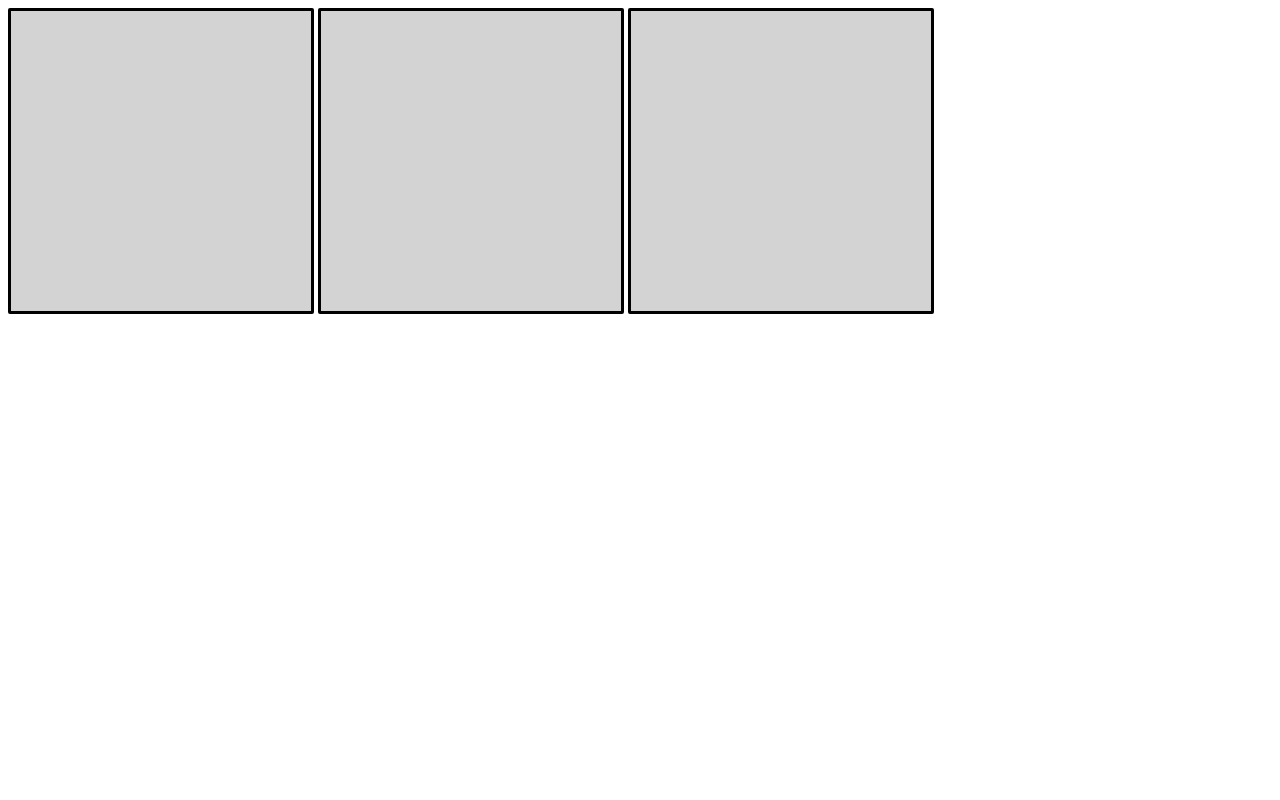
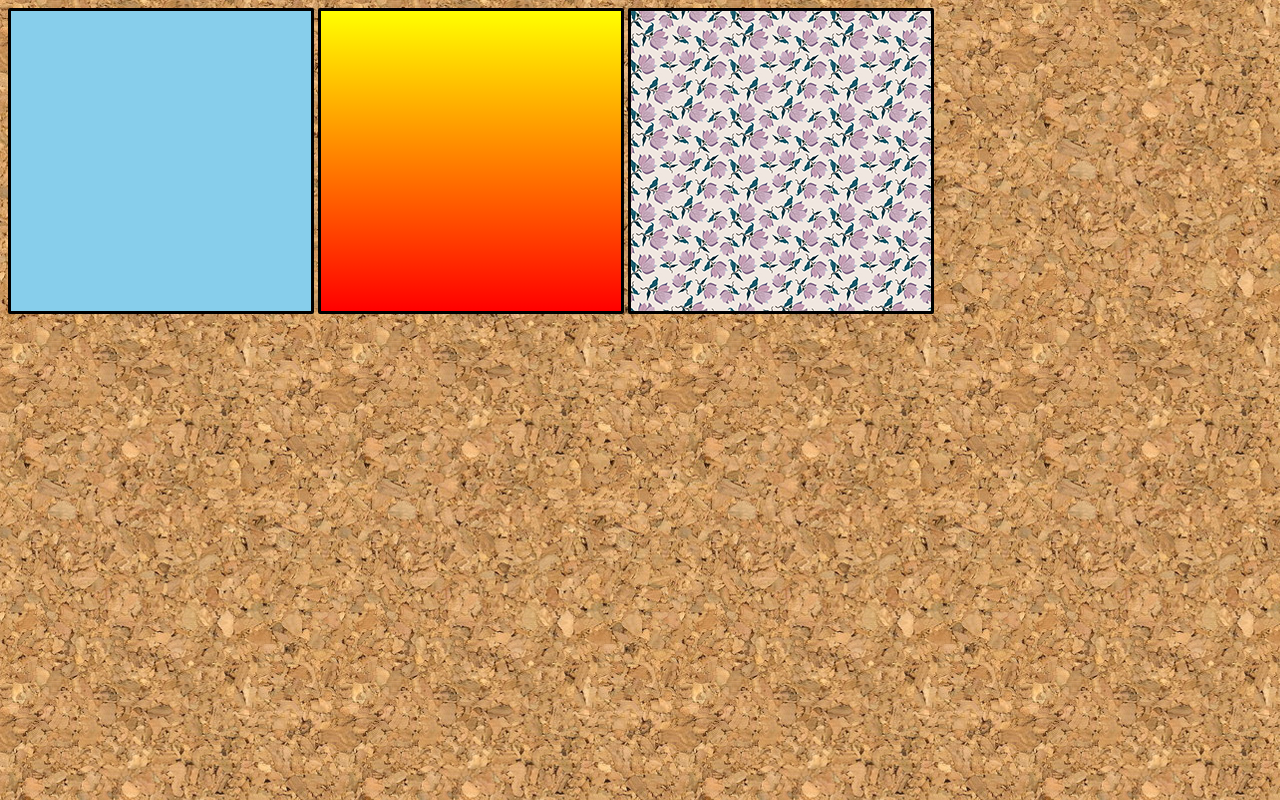
Before and after one commit to Pedrohenriquesystem/html-css, a plain HTML site: page ex022/fundo001.html in a window 1280 px wide. Drawn offline with Linux system fonts and the light colour scheme.

Commit message:
personalização dos fundos

```diff
--- a/ex022/fundo001.html
+++ b/ex022/fundo001.html
@@ -5,6 +5,9 @@
     <meta name="viewport" content="width=device-width, initial-scale=1.0">
     <title>teste de imagem de fundo</title>
     <style>
+        body{
+            background-image: url('imagens/wallpaper001.jpg');
+        }
         div.quadrado{
             display: inline-block;
             border-radius: 2px;
@@ -15,15 +18,15 @@
         }
 
         div#q1 {
-
+            background-color: skyblue;
         }
 
         div#q2 {
-
+            background-image: linear-gradient(to bottom, yellow, red);
         }
 
         div#q3 {
-
+            background-image: url('imagens/pattern003.png');
         }
     </style>
 </head>
```
Also changed, not shown: ex022/fundo002.html (added, +11 -0 lines), ex022/imagens/pattern004.png (added), ex022/imagens/target001.png (added), ex022/imagens/wallpaper001.jpg (added), ex022/imagens/wallpaper002.jpg (added), ex022/imagens/wallpaper003.jpg (added), ex022/imagens/wallpaper004.jpg (added).
